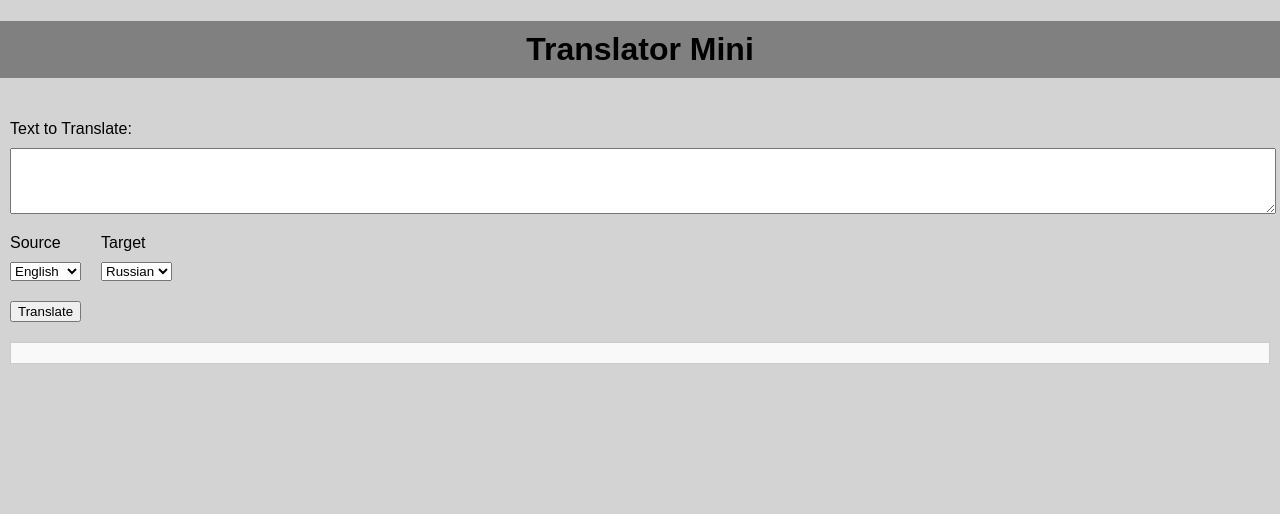
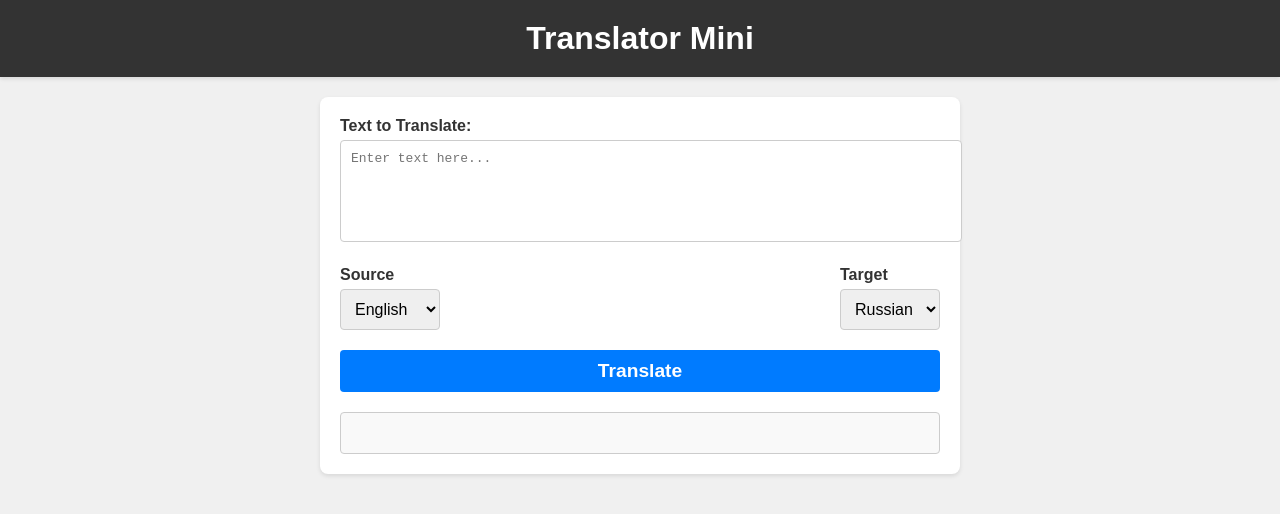
Before and after one commit to Dimes01/TranslatorMini, a plain HTML site: page view/index.html in a window 1280 px wide. Drawn offline with Linux system fonts and the light colour scheme.

Commit message:
fix: новая визуальная часть

```diff
--- a/view/index.html
+++ b/view/index.html
@@ -7,12 +7,16 @@
     <link type="text/css" rel="stylesheet" href="main.css">
 </head>
 <body>
-
+<header>
     <h1 id="header">Translator Mini</h1>
+</header>
+<main>
     <form id="translateForm">
+        <div class="form-group">
             <label for="text">Text to Translate:</label>
-    <textarea id="text" name="text" rows="4"></textarea>
-    <div id="selectLanguagesArea">
+            <textarea id="text" name="text" rows="4" placeholder="Enter text here..."></textarea>
+        </div>
+        <div id="selectLanguagesArea" class="form-group">
             <div>
                 <label for="sourceLang">Source</label>
                 <select id="sourceLang" name="sourceLang">
@@ -35,7 +39,8 @@
         <button type="button" onclick="translateText()">Translate</button>
     </form>
     <div id="result"></div>
-
+    <div id="loadingIndicator" class="spinner hidden"></div>
+</main>
 <script src="main.js"></script>
 </body>
 </html>
--- a/view/main.css
+++ b/view/main.css
@@ -2,38 +2,121 @@ body {
     font-family: Arial, sans-serif;
     display: flex;
     flex-direction: column;
-    margin: 0px;
-    background: lightgrey;
+    align-items: center;
+    margin: 0;
+    background: #f0f0f0;
+    color: #333;
 }
 
-label, textarea, select, button {
-    display: block;
-    margin: 10px 0;
+header {
+    background: #333;
+    color: white;
+    width: 100%;
+    text-align: center;
+    padding: 20px 0;
+    box-shadow: 0 2px 4px rgba(0, 0, 0, 0.1);
 }
 
-#header {
-    background: grey;
-    text-align: center;
-    padding: 10px;
+h1 {
+    margin: 0;
+    font-size: 2em;
 }
 
-#translateForm {
-    margin: 10px;
+main {
+    width: 100%;
+    max-width: 600px;
+    padding: 20px;
+    background: white;
+    box-shadow: 0 2px 4px rgba(0, 0, 0, 0.1);
+    margin-top: 20px;
+    border-radius: 8px;
+    position: relative;
 }
 
-#text{
-    width: 100%;
+.form-group {
+    margin-bottom: 20px;
 }
 
-#result {
-    margin: 0px 10px;
+label {
+    display: block;
+    margin-bottom: 5px;
+    font-weight: bold;
+}
+
+textarea {
+    width: 100%;
     padding: 10px;
+    font-size: 1em;
     border: 1px solid #ccc;
-    background-color: #f9f9f9;
+    border-radius: 4px;
+    resize: none; /* Disable manual resizing */
+    overflow: hidden; /* Hide scrollbars */
+    min-height: 80px; /* Minimum height */
+}
+
+select {
+    width: 100%;
+    padding: 10px;
+    font-size: 1em;
+    border: 1px solid #ccc;
+    border-radius: 4px;
 }
 
 #selectLanguagesArea {
     display: flex;
-    flex-direction: row;
+    justify-content: space-between;
     gap: 20px;
 }
+
+button {
+    width: 100%;
+    padding: 10px;
+    font-size: 1.2em;
+    font-weight: bold;
+    color: white;
+    background-color: #007bff;
+    border: none;
+    border-radius: 4px;
+    cursor: pointer;
+}
+
+button:hover {
+    background-color: #0056b3;
+}
+
+#result {
+    margin-top: 20px;
+    padding: 20px;
+    border: 1px solid #ccc;
+    border-radius: 4px;
+    background-color: #f9f9f9;
+    font-size: 1em;
+}
+
+#loadingIndicator {
+    position: absolute;
+    top: 50%;
+    left: 50%;
+    transform: translate(-50%, -50%);
+    font-size: 1.5em;
+    font-weight: bold;
+    color: #007bff;
+}
+
+.spinner {
+    width: 50px;
+    height: 50px;
+    border: 6px solid #f3f3f3;
+    border-top: 6px solid #007bff;
+    border-radius: 50%;
+    animation: spin 1s linear infinite;
+}
+
+.hidden {
+    display: none;
+}
+
+@keyframes spin {
+    0% { transform: rotate(0deg); }
+    100% { transform: rotate(360deg); }
+}
--- a/view/main.js
+++ b/view/main.js
@@ -1,13 +1,28 @@
+document.addEventListener('DOMContentLoaded', () => {
+    const textArea = document.getElementById('text');
+    textArea.addEventListener('input', autoResize, false);
+
+    function autoResize() {
+        this.style.height = 'auto';
+        this.style.height = (this.scrollHeight) + 'px';
+    }
+});
+
 async function translateText() {
     const text = document.getElementById('text').value;
     const sourceLang = document.getElementById('sourceLang').value;
     const targetLang = document.getElementById('targetLang').value;
+    const loadingIndicator = document.getElementById('loadingIndicator');
+    const resultDiv = document.getElementById('result');
 
     const data = {
         text: text,
         sourceLanguage: sourceLang,
         targetLanguage: targetLang
     };
+
+    loadingIndicator.classList.remove('hidden');
+    resultDiv.innerHTML = '';
 
     try {
         const response = await fetch('http://localhost:8080/translate', {
@@ -17,8 +32,6 @@ async function translateText() {
             },
             body: JSON.stringify(data)
         });
-
-        const resultDiv = document.getElementById('result');
 
         if (response.ok) {
             const jsonResponse = await response.json();
@@ -31,8 +44,9 @@ async function translateText() {
             resultDiv.style.color = 'red';
         }
     } catch (error) {
-        const resultDiv = document.getElementById('result');
         resultDiv.innerHTML = `<strong>Error:</strong> ${error.message}`;
         resultDiv.style.color = 'red';
+    } finally {
+        loadingIndicator.classList.add('hidden');
     }
 }
```
Lines whose indentation alone changed are shown as unchanged.
